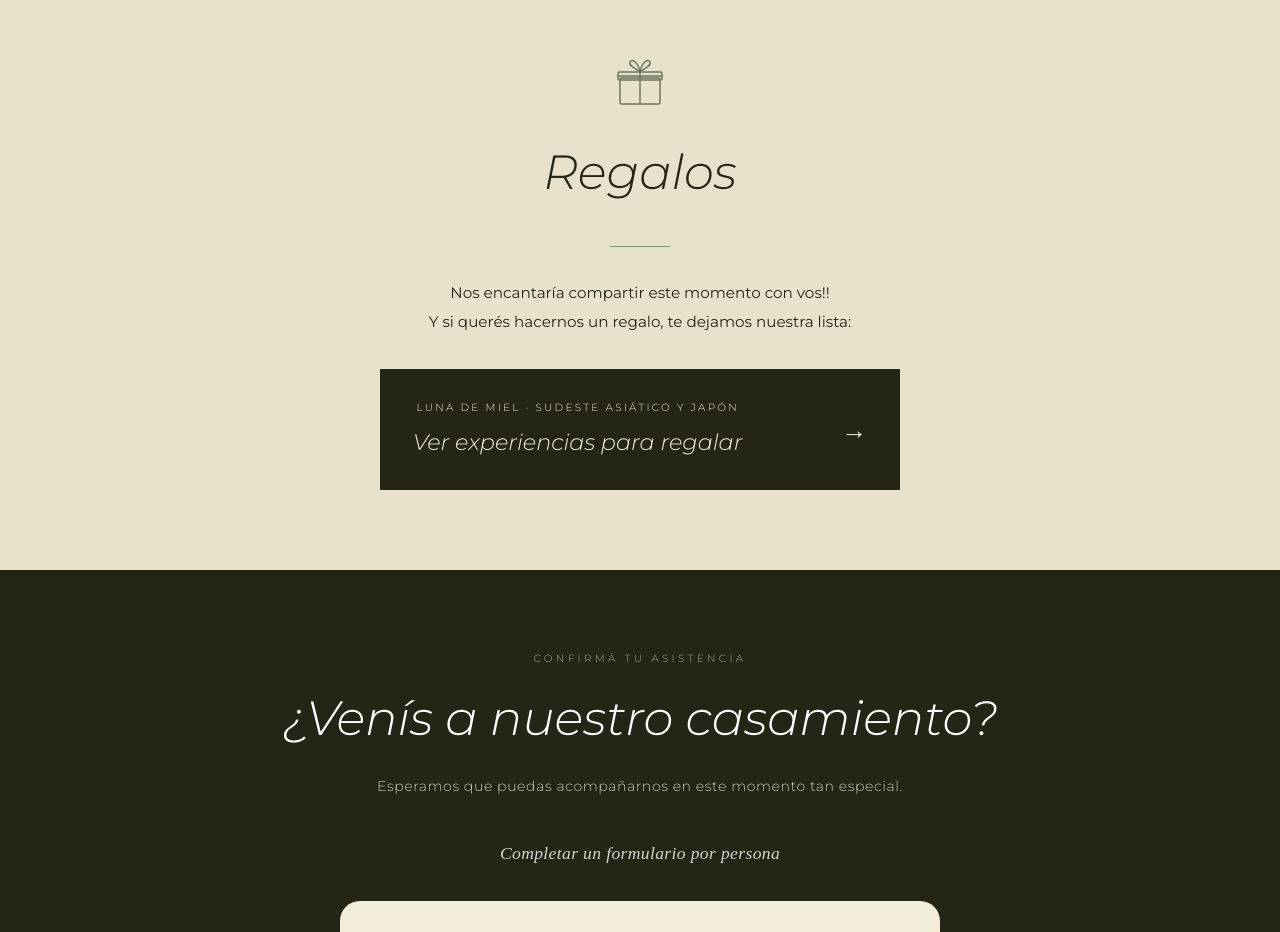
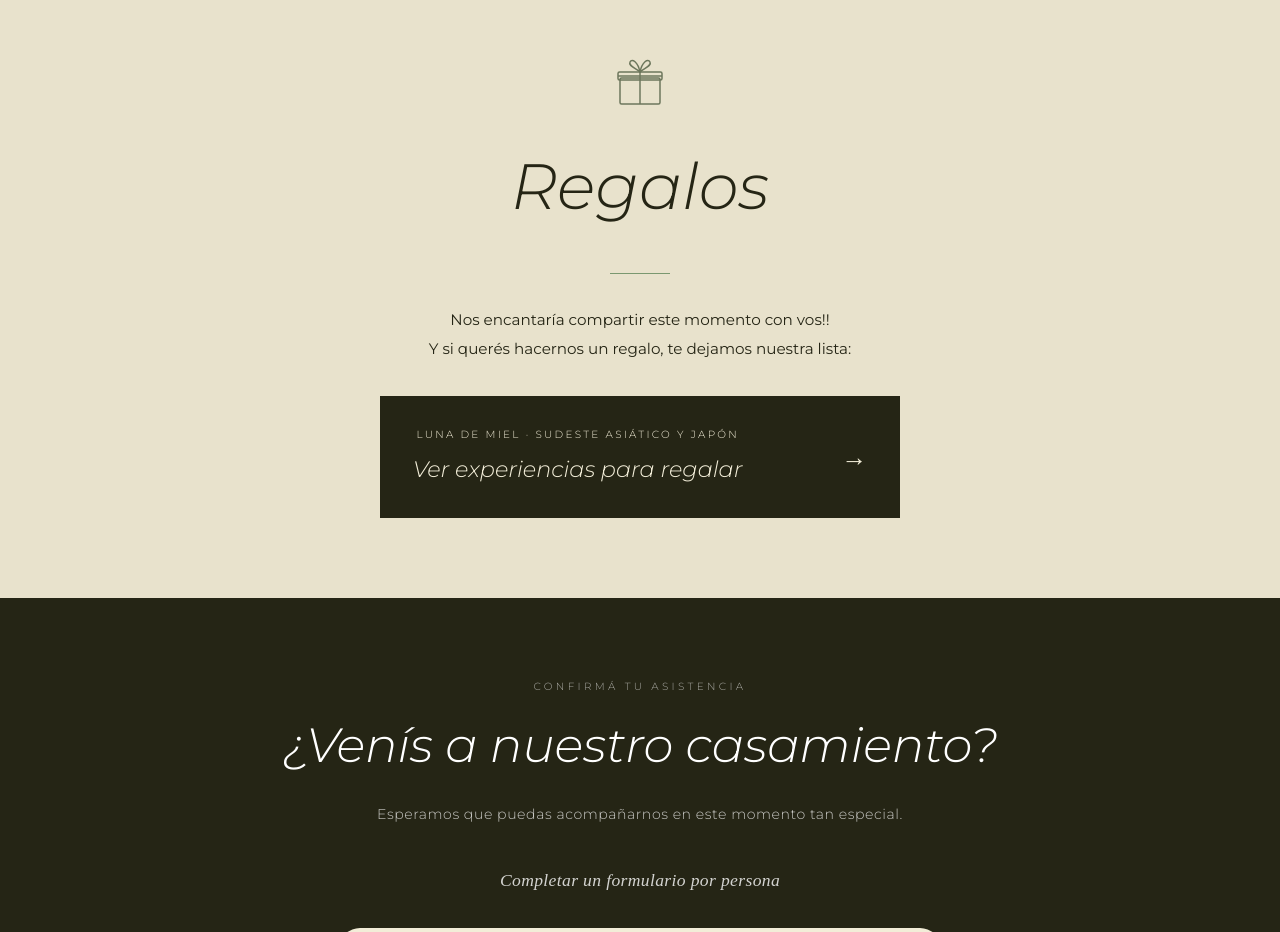
Before and after one commit to silvestrerigal-2323/casamiento-agus-slvr, a plain HTML site: page index.html in a window 1280 px wide. Shown: the part 2360-3292 px from the top of the page. Drawn offline with Linux system fonts and the light colour scheme.

Commit message:
Regalos mismo tamaño que Horarios

```diff
--- a/index.html
+++ b/index.html
@@ -1227,7 +1227,7 @@
     <!-- Moño derecho -->
     <path d="M26 16 C30 12 38 10 36 6 C34 2 28 6 26 16" stroke="#3a4a2e" stroke-width="1.5" fill="none" stroke-linecap="round"/>
   </svg>
-  <h2 class="section-title">Regalos</h2>
+  <h2 class="section-title" style="font-size:clamp(2.5rem,5vw,4rem);">Regalos</h2>
   <div class="divider"></div>
   <p class="section-body" style="margin-bottom:2rem; color:var(--dark); font-weight:400;">Nos encantaría compartir este momento con vos!!<br>Y si querés hacernos un regalo, te dejamos nuestra lista:</p>
   <a href="regalos.html" class="regalos-card" style="max-width:520px; margin:0 auto;">
```
